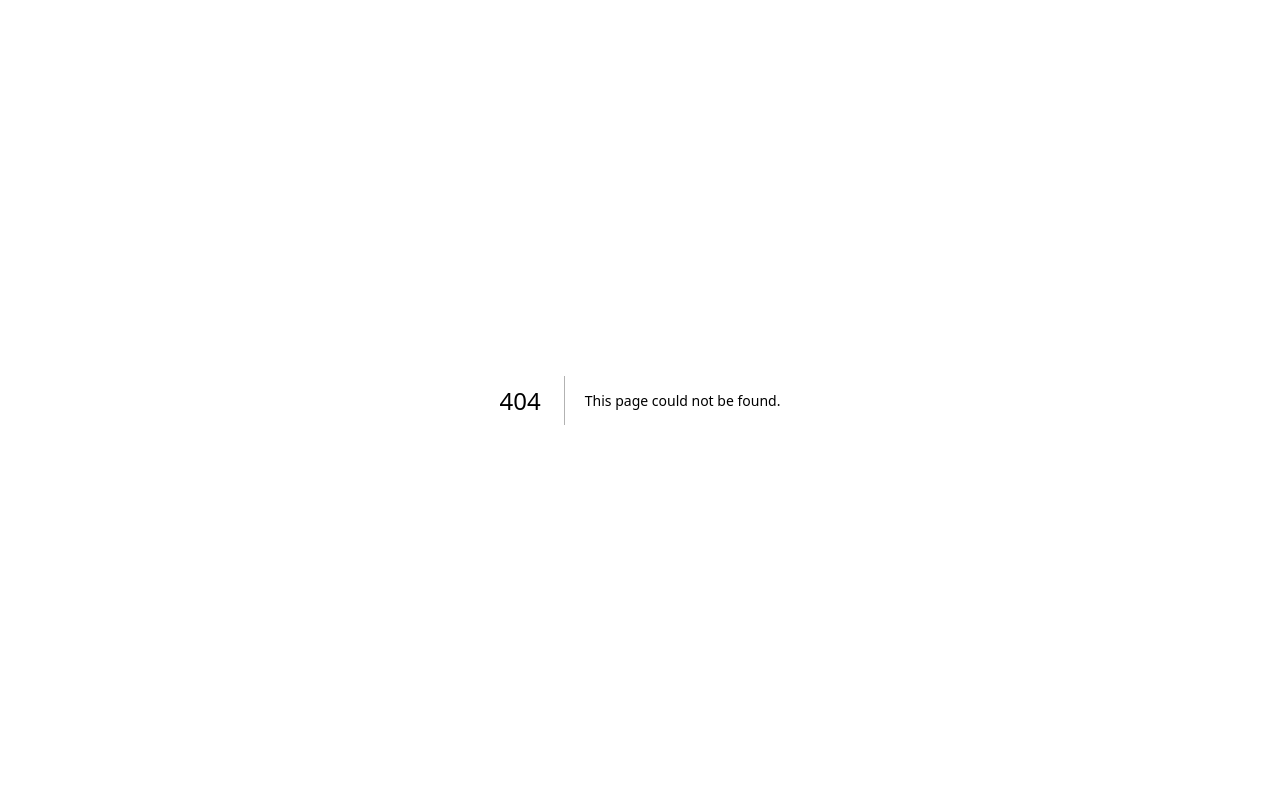
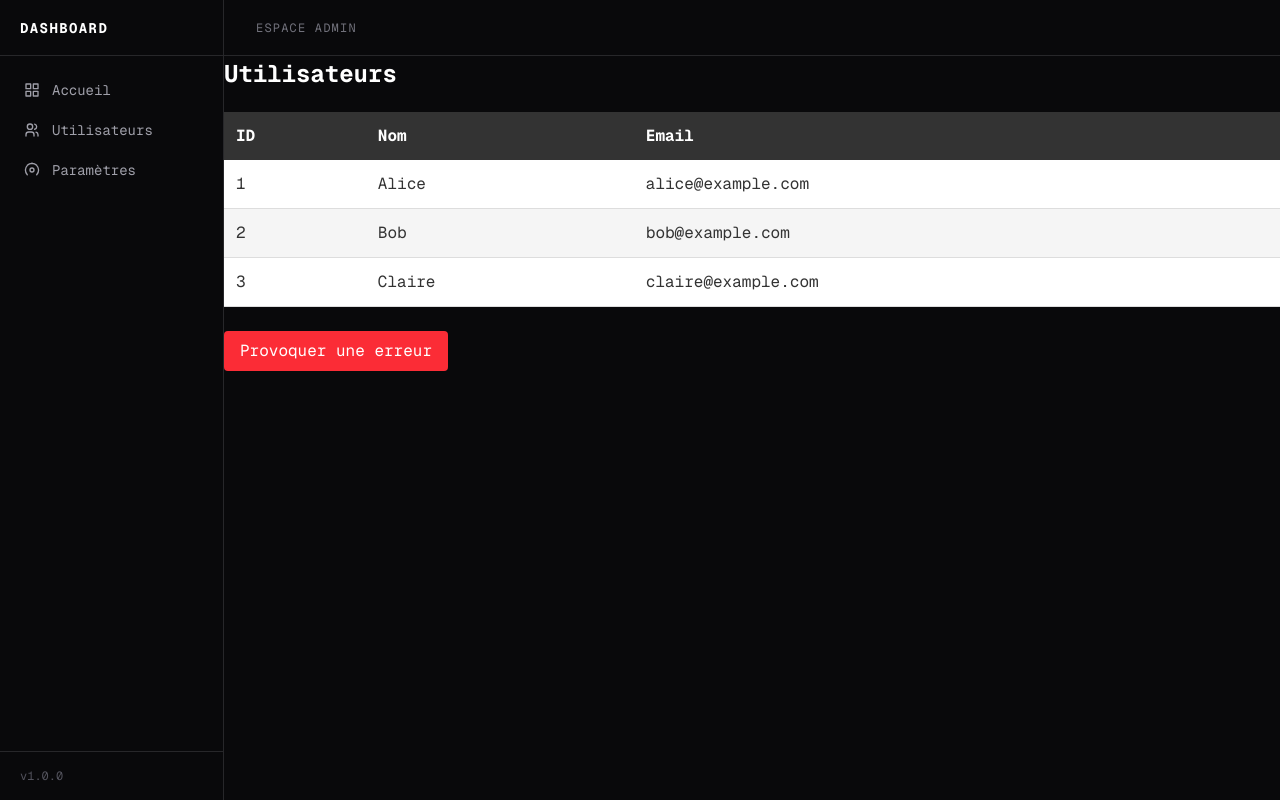
Before and after one commit to AmauryMch/devBoard, a Next.js app: page /dashboard/users in a window 1280 px wide. Before the commit this address had no page. Built offline with nearby package versions, Linux system fonts and the light colour scheme.

Commit message:
FEAT: layout

```diff
--- /dev/null
+++ b/src/app/dashboard/error.tsx
@@ -0,0 +1,24 @@
+'use client';
+
+export default function Error({
+    error,
+    reset,
+}: {
+    error: Error & { digest?: string };
+    reset: () => void;
+}) {
+    return (
+        <div className="flex flex-col items-center justify-center min-h-screen bg-red-50">
+            <div className="bg-white p-8 rounded shadow-lg text-center">
+                <h1 className="text-4xl font-bold text-red-600 mb-4">⚠️ Erreur</h1>
+                <p className="text-gray-700 mb-6">{error.message || "Une erreur est survenue"}</p>
+                <button
+                    onClick={() => reset()}
+                    className="bg-blue-600 text-white px-6 py-2 rounded hover:bg-blue-700"
+                >
+                    Réessayer
+                </button>
+            </div>
+        </div>
+    );
+}
--- /dev/null
+++ b/src/app/dashboard/layout.tsx
@@ -0,0 +1,75 @@
+import Link from "next/link"
+
+const navItems = [
+    {
+        href: "/dashboard",
+        label: "Accueil",
+        icon: (
+            <svg width="16" height="16" viewBox="0 0 24 24" fill="none" stroke="currentColor" strokeWidth="2" strokeLinecap="round" strokeLinejoin="round">
+                <rect x="3" y="3" width="7" height="7" /><rect x="14" y="3" width="7" height="7" />
+                <rect x="14" y="14" width="7" height="7" /><rect x="3" y="14" width="7" height="7" />
+            </svg>
+        ),
+    },
+    {
+        href: "/dashboard/users",
+        label: "Utilisateurs",
+        icon: (
+            <svg width="16" height="16" viewBox="0 0 24 24" fill="none" stroke="currentColor" strokeWidth="2" strokeLinecap="round" strokeLinejoin="round">
+                <circle cx="9" cy="7" r="4" /><path d="M3 21v-2a4 4 0 0 1 4-4h4a4 4 0 0 1 4 4v2" />
+                <path d="M16 3.13a4 4 0 0 1 0 7.75" /><path d="M21 21v-2a4 4 0 0 0-3-3.85" />
+            </svg>
+        ),
+    },
+    {
+        href: "/dashboard/parameters",
+        label: "Paramètres",
+        icon: (
+            <svg width="16" height="16" viewBox="0 0 24 24" fill="none" stroke="currentColor" strokeWidth="2" strokeLinecap="round" strokeLinejoin="round">
+                <circle cx="12" cy="12" r="3" />
+                <path d="M19.07 4.93A10 10 0 0 0 4.93 19.07M19.07 19.07A10 10 0 0 0 4.93 4.93" />
+            </svg>
+        ),
+    },
+]
+
+export default function DashboardLayout({ children }: { children: React.ReactNode }) {
+    return (
+        <div className="flex min-h-screen bg-zinc-950 text-white font-mono">
+            <aside className="w-56 shrink-0 border-r border-zinc-800 flex flex-col">
+
+                <div className="h-14 flex items-center px-5 border-b border-zinc-800">
+                    <span className="text-sm font-bold tracking-widest uppercase text-white">Dashboard</span>
+                </div>
+
+                <nav className="flex-1 px-3 py-4 flex flex-col gap-1">
+                    {navItems.map(({ href, label, icon }) => (
+                        <Link
+                            key={href}
+                            href={href}
+                            className="flex items-center gap-3 px-3 py-2 rounded text-zinc-400 hover:text-white hover:bg-zinc-800 transition-colors text-sm group"
+                        >
+                            <span className="group-hover:text-white transition-colors">{icon}</span>
+                            {label}
+                        </Link>
+                    ))}
+                </nav>
+
+                <div className="px-5 py-4 border-t border-zinc-800">
+                    <p className="text-xs text-zinc-600">v1.0.0</p>
+                </div>
+            </aside>
+
+            <div className="flex-1 flex flex-col">
+
+                <header className="h-14 border-b border-zinc-800 flex items-center px-8 shrink-0">
+                    <p className="text-xs text-zinc-500 tracking-widest uppercase">Espace Admin</p>
+                </header>
+
+                <main className="flex-1 overflow-auto">
+                    {children}
+                </main>
+            </div>
+        </div>
+    )
+}
--- /dev/null
+++ b/src/app/dashboard/page.tsx
@@ -0,0 +1,8 @@
+export default function Dashboard() {
+    return (
+        <div className="flex-1 p-4">
+            <h1 className="text-2xl font-bold mb-4">Bienvenue sur le tableau de bord</h1>
+            <p>Voici votre tableau de bord personnalisé.</p>
+        </div>
+    );
+}
--- /dev/null
+++ b/src/app/dashboard/parameters/[[...slug]]/page.tsx
@@ -0,0 +1,58 @@
+export default async function Page({
+    params,
+}: {
+    params: Promise<{ slug?: string[] }>
+}) {
+    const { slug } = await params
+    const segments = slug ?? []
+
+    return (
+        <div className="min-h-screen bg-zinc-950 text-white p-10 font-mono">
+            {/* Header */}
+            <div className="mb-10 border-b border-zinc-800 pb-6">
+                <p className="text-xs text-zinc-500 uppercase tracking-widest mb-2">Dashboard</p>
+                <h1 className="text-3xl font-bold tracking-tight">Paramètres</h1>
+            </div>
+
+            {/* Breadcrumb path */}
+            <div className="mb-8">
+                <p className="text-xs text-zinc-500 uppercase tracking-widest mb-3">Chemin actuel</p>
+                {segments.length === 0 ? (
+                    <div className="flex items-center gap-2 text-zinc-400">
+                        <span className="text-zinc-600">/</span>
+                        <span className="text-sm italic">Racine — aucun segment</span>
+                    </div>
+                ) : (
+                    <div className="flex items-center gap-1 flex-wrap">
+                        <span className="text-zinc-600">/</span>
+                        {segments.map((seg, i) => (
+                            <span key={i} className="flex items-center gap-1">
+                                <span className="bg-zinc-800 text-white text-sm px-3 py-1 rounded">
+                                    {seg}
+                                </span>
+                                {i < segments.length - 1 && (
+                                    <span className="text-zinc-600">/</span>
+                                )}
+                            </span>
+                        ))}
+                    </div>
+                )}
+            </div>
+
+            {/* Segments detail */}
+            {segments.length > 0 && (
+                <div>
+                    <p className="text-xs text-zinc-500 uppercase tracking-widest mb-3">Segments</p>
+                    <div className="grid grid-cols-1 gap-2 max-w-sm">
+                        {segments.map((seg, i) => (
+                            <div key={i} className="flex items-center justify-between bg-zinc-900 border border-zinc-800 rounded px-4 py-2">
+                                <span className="text-zinc-500 text-xs">[{i}]</span>
+                                <span className="text-sm">{seg}</span>
+                            </div>
+                        ))}
+                    </div>
+                </div>
+            )}
+        </div>
+    )
+}
--- /dev/null
+++ b/src/app/dashboard/users/[slug]/page.tsx
@@ -0,0 +1,9 @@
+export default async function Page({
+    params,
+}: {
+    params: Promise<{ slug: string }>
+
+}) {
+    const { slug } = await params
+    return <div>My Post: {slug}</div>
+}
--- /dev/null
+++ b/src/app/dashboard/users/page.tsx
@@ -0,0 +1,44 @@
+'use client'
+
+import { useState } from 'react'
+const users = [
+    { id: 1, name: "Alice", email: "alice@example.com" },
+    { id: 2, name: "Bob", email: "bob@example.com" },
+    { id: 3, name: "Claire", email: "claire@example.com" },
+];
+
+export default function UsersPage() {
+    const [shouldThrow, setShouldThrow] = useState(false)
+
+    if (shouldThrow) {
+        throw new Error('Erreur de test depuis le dashboard')
+    }
+    return (
+        <div>
+            <h2 style={{ marginBottom: '20px', fontSize: '24px', fontWeight: 'bold' }}>Utilisateurs</h2>
+            <table style={{ borderCollapse: 'collapse', width: '100%' }}>
+                <thead>
+                    <tr style={{ backgroundColor: '#333', color: 'white' }}>
+                        <th style={{ padding: '12px', textAlign: 'left' }}>ID</th>
+                        <th style={{ padding: '12px', textAlign: 'left' }}>Nom</th>
+                        <th style={{ padding: '12px', textAlign: 'left' }}>Email</th>
+                    </tr>
+                </thead>
+                <tbody>
+                    {users.map((user) => (
+                        <tr key={user.id} style={{ backgroundColor: user.id % 2 === 0 ? '#f5f5f5' : 'white', borderBottom: '1px solid #ddd' }}>
+                            <td style={{ padding: '12px', color: '#333' }}>{user.id}</td>
+                            <td style={{ padding: '12px', color: '#333' }}>{user.name}</td>
+                            <td style={{ padding: '12px', color: '#333' }}>{user.email}</td>
+                        </tr>
+                    ))}
+                </tbody>
+            </table>
+
+            <br></br>
+
+            <button className="px-4 py-2 bg-red-500 text-white rounded hover:bg-red-600"
+                onClick={() => setShouldThrow(true)}>Provoquer une erreur</button>
+        </div>
+    );
+}
--- /dev/null
+++ b/src/app/not-found.tsx
@@ -0,0 +1,18 @@
+import Link from 'next/link';
+
+export default function NotFound() {
+    return (
+        <div className="flex flex-col items-center justify-center min-h-screen bg-yellow-50">
+            <div className="bg-white p-8 rounded shadow-lg text-center">
+                <h1 className="text-6xl font-bold text-yellow-600 mb-4">404</h1>
+                <h2 className="text-2xl font-bold text-gray-800 mb-4">Page non trouvée</h2>
+                <Link
+                    href="/dashboard"
+                    className="bg-blue-600 text-white px-6 py-2 rounded hover:bg-blue-700"
+                >
+                    Retour au Dashboard
+                </Link>
+            </div>
+        </div>
+    );
+}
```
